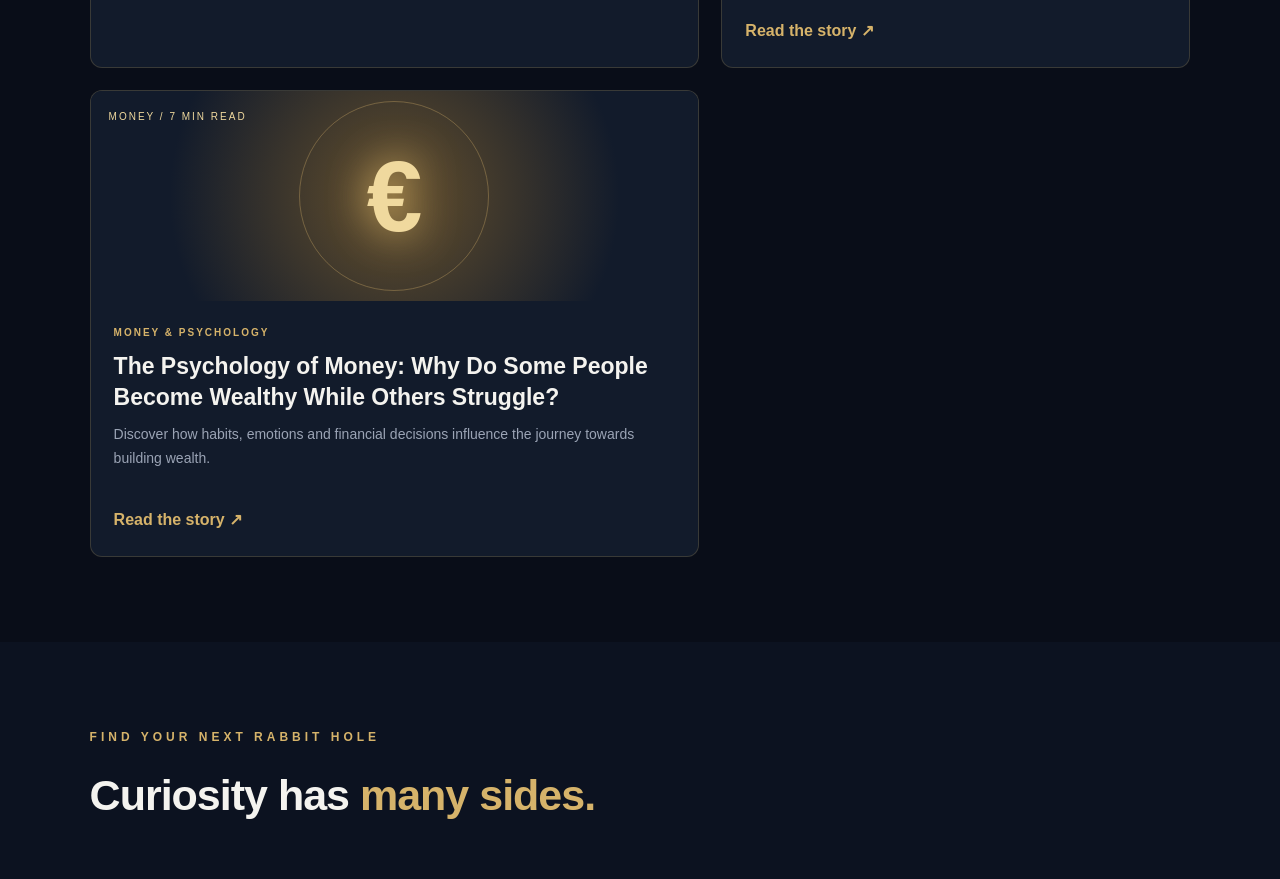
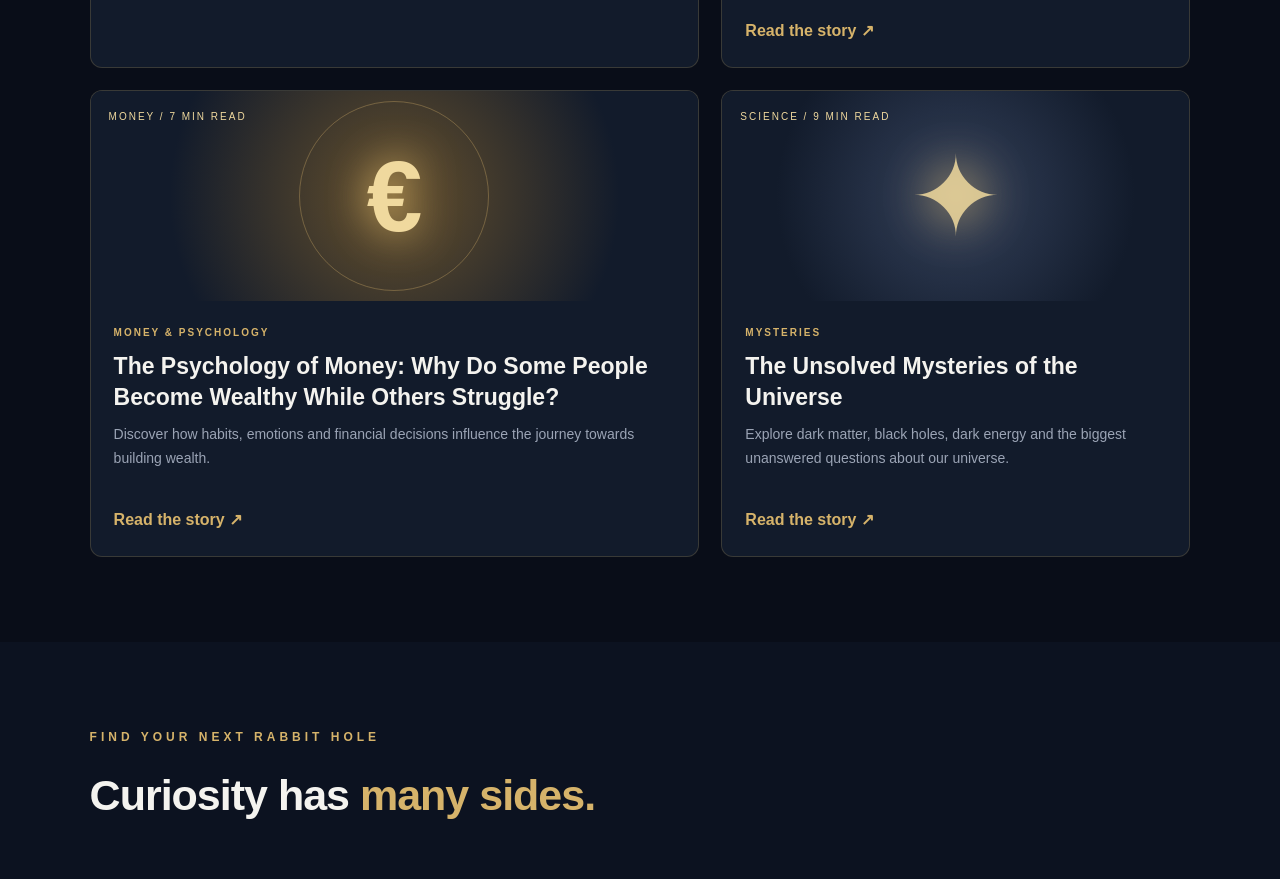
Before and after one commit to saiviszavadskis17-design/curiosphere, a plain HTML site: page index.html in a window 1280 px wide. Shown: the part 1895-2774 px from the top of the page. Drawn offline with Linux system fonts and the light colour scheme.

Commit message:
Update index.html

```diff
--- a/index.html
+++ b/index.html
@@ -133,6 +133,20 @@
           </div>
         </article>
 
+        <article class="feature-card" data-category="mysteries">
+          <div class="feature-visual visual-neural">
+            <span class="visual-label">SCIENCE / 9 MIN READ</span>
+            <div class="visual-symbol">✦</div>
+          </div>
+
+          <div class="article-info">
+            <div class="category">MYSTERIES</div>
+            <h3>The Unsolved Mysteries of the Universe</h3>
+            <p>Explore dark matter, black holes, dark energy and the biggest unanswered questions about our universe.</p>
+            <a href="articles/unsolved-mysteries-universe.html" class="read-link">Read the story <span>↗</span></a>
+          </div>
+        </article>
+
       </div>
     </section>
 
```
